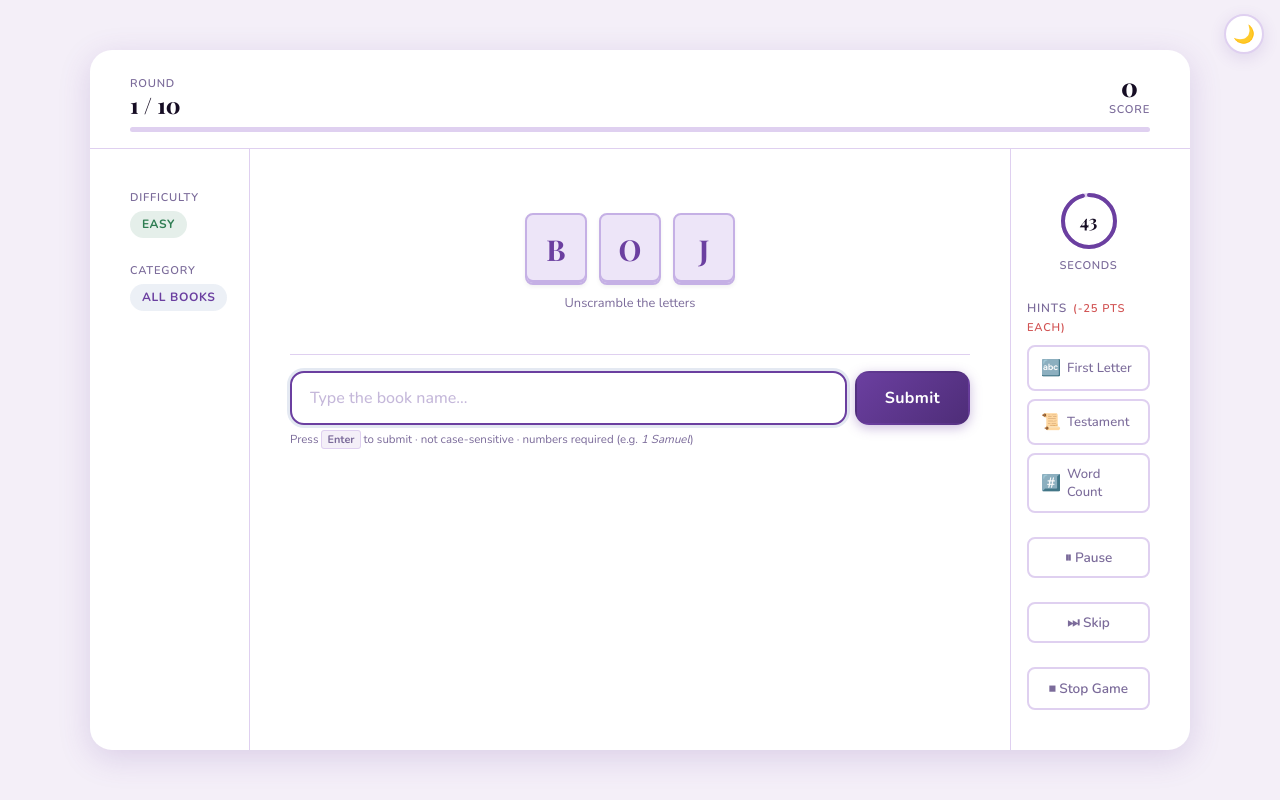
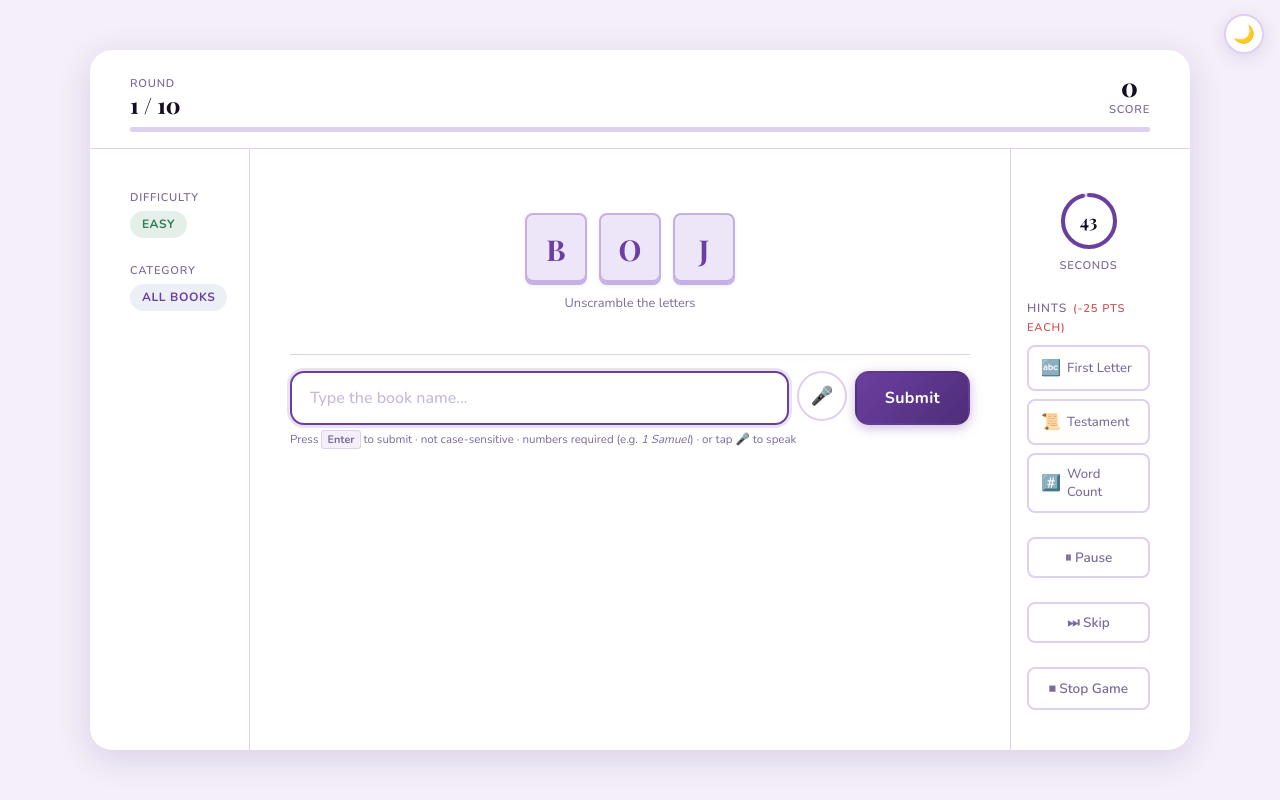
Before and after one commit to osx200/bible_scramble_game, a React (Vite) app: page / in a window 1280 px wide. Both pictures are taken after a click on the button "Start Game". Built offline with nearby package versions, Linux system fonts and the light colour scheme.

Commit message:
Https setup

```diff
--- a/docker-compose.yml
+++ b/docker-compose.yml
@@ -2,5 +2,5 @@ services:
   bible-scramble:
     build: .
     ports:
-      - "8080:80"
+      - "127.0.0.1:8080:80"
     restart: unless-stopped
--- a/src/components/AnswerInput/AnswerInput.jsx
+++ b/src/components/AnswerInput/AnswerInput.jsx
@@ -1,22 +1,22 @@
 import { useState, useRef, useEffect } from 'react'
-import { useGame } from '../../context/GameContext.jsx'
+import { useVoiceInput } from '../../hooks/useVoiceInput.js'
 import Button from '../shared/Button.jsx'
 import styles from './AnswerInput.module.css'
 
 export default function AnswerInput({ roundKey, onSubmit, disabled }) {
-  const [value, setValue] = useState('')
-  const [shaking, setShaking] = useState(false)
-  const inputRef = useRef(null)
+  const [value, setValue]       = useState('')
+  const [shaking, setShaking]   = useState(false)
+  const inputRef                = useRef(null)
 
-  // Auto-focus on mount and on each new round
+  // Reset + focus on each new round
   useEffect(() => {
     setValue('')
     if (!disabled) inputRef.current?.focus()
   }, [roundKey])
 
-  function handleSubmit() {
+  function handleSubmit(answer) {
     if (disabled) return
-    const trimmed = value.trim()
+    const trimmed = (answer ?? value).trim()
     if (!trimmed) {
       setShaking(true)
       setTimeout(() => setShaking(false), 450)
@@ -30,6 +30,21 @@ export default function AnswerInput({ roundKey, onSubmit, disabled }) {
     if (e.key === 'Enter') handleSubmit()
   }
 
+  // Voice — auto-submit when recognised
+  const { supported: voiceSupported, listening, error: voiceError, start, stop } = useVoiceInput({
+    onResult: (transcript) => {
+      setValue(transcript)
+      // Small delay so user sees what was heard before submitting
+      setTimeout(() => handleSubmit(transcript), 400)
+    },
+  })
+
+  const micTitle = listening
+    ? 'Listening… click to cancel'
+    : voiceError === 'not-allowed'
+    ? 'Microphone permission denied'
+    : 'Click to speak your answer'
+
   return (
     <div className={styles.container}>
       <div className={styles.wrapper}>
@@ -37,7 +52,7 @@ export default function AnswerInput({ roundKey, onSubmit, disabled }) {
           ref={inputRef}
           type="text"
           className={`${styles.input} ${shaking ? styles.shake : ''}`}
-          placeholder="Type the book name..."
+          placeholder={listening ? 'Listening…' : 'Type the book name…'}
           value={value}
           onChange={(e) => setValue(e.target.value)}
           onKeyDown={handleKeyDown}
@@ -45,15 +60,45 @@ export default function AnswerInput({ roundKey, onSubmit, disabled }) {
           autoCorrect="off"
           autoCapitalize="off"
           spellCheck={false}
-          disabled={disabled}
+          disabled={disabled || listening}
         />
-        <Button onClick={handleSubmit} className={styles.submitBtn} disabled={disabled}>
+
+        {/* Mic button — always visible; disabled with tooltip when unsupported */}
+        <button
+          className={`${styles.micBtn} ${listening ? styles.micListening : ''} ${voiceError === 'not-allowed' ? styles.micDenied : ''} ${!voiceSupported ? styles.micUnsupported : ''}`}
+          onClick={listening ? stop : start}
+          disabled={disabled || !voiceSupported}
+          title={!voiceSupported ? 'Voice input not supported in this browser (try Chrome or Edge)' : micTitle}
+          aria-label={!voiceSupported ? 'Voice input not supported' : micTitle}
+          type="button"
+        >
+          {listening ? '⏹' : voiceError === 'not-allowed' ? '🚫' : '🎤'}
+        </button>
+
+        <Button onClick={() => handleSubmit()} className={styles.submitBtn} disabled={disabled || listening}>
           Submit
         </Button>
       </div>
-      <p className={styles.hint}>
-        Press <kbd className={styles.kbd}>Enter</kbd> to submit · not case-sensitive · numbers required (e.g. <em>1 Samuel</em>)
-      </p>
+
+      {/* Status / hint row */}
+      {listening ? (
+        <p className={styles.voiceStatus}>
+          <span className={styles.voiceDot} /> Say the name of the Bible book…
+        </p>
+      ) : voiceError && voiceError !== 'aborted' ? (
+        <p className={styles.voiceError}>
+          {voiceError === 'not-allowed'
+            ? 'Microphone access denied — please allow it in your browser settings.'
+            : voiceError === 'no-speech'
+            ? 'No speech detected — try again.'
+            : `Voice error: ${voiceError}`}
+        </p>
+      ) : (
+        <p className={styles.hint}>
+          Press <kbd className={styles.kbd}>Enter</kbd> to submit · not case-sensitive · numbers required (e.g. <em>1 Samuel</em>)
+          {voiceSupported ? <span> · or tap 🎤 to speak</span> : <span> · 🎤 requires Chrome or Edge</span>}
+        </p>
+      )}
     </div>
   )
 }
--- a/src/components/AnswerInput/AnswerInput.module.css
+++ b/src/components/AnswerInput/AnswerInput.module.css
@@ -28,7 +28,7 @@
 
 .input:focus {
   border-color: var(--color-primary);
-  box-shadow: 0 0 0 3px rgba(74, 111, 165, 0.15);
+  box-shadow: 0 0 0 3px rgba(107, 63, 160, 0.15);
 }
 
 .input.shake {
@@ -36,10 +36,65 @@
   border-color: var(--color-danger);
 }
 
+.input:disabled {
+  opacity: 0.7;
+}
+
+/* ── Mic button ── */
+.micBtn {
+  flex-shrink: 0;
+  width: 50px;
+  height: 50px;
+  border-radius: 50%;
+  border: 2px solid var(--color-border);
+  background: var(--color-card);
+  font-size: 1.15rem;
+  display: flex;
+  align-items: center;
+  justify-content: center;
+  cursor: pointer;
+  transition: all var(--transition-fast);
+}
+
+.micBtn:hover:not(:disabled) {
+  border-color: var(--color-primary);
+  background: rgba(107, 63, 160, 0.06);
+  transform: scale(1.05);
+}
+
+.micBtn:disabled {
+  opacity: 0.4;
+  cursor: not-allowed;
+}
+
+.micBtn.micListening {
+  border-color: var(--color-danger);
+  background: rgba(198, 40, 40, 0.08);
+  animation: micPulse 1.2s ease-in-out infinite;
+}
+
+.micBtn.micDenied {
+  border-color: var(--color-text-light);
+  opacity: 0.5;
+  cursor: default;
+}
+
+.micBtn.micUnsupported {
+  opacity: 0.35;
+  cursor: not-allowed;
+}
+
+@keyframes micPulse {
+  0%, 100% { box-shadow: 0 0 0 0 rgba(198, 40, 40, 0.5); }
+  50%       { box-shadow: 0 0 0 10px rgba(198, 40, 40, 0); }
+}
+
+/* ── Submit button ── */
 .submitBtn {
   flex-shrink: 0;
 }
 
+/* ── Hint / status text ── */
 .hint {
   font-size: 0.72rem;
   color: var(--color-text-muted);
@@ -56,6 +111,30 @@
   padding: 1px 5px;
 }
 
+.voiceStatus {
+  display: flex;
+  align-items: center;
+  gap: 6px;
+  font-size: 0.78rem;
+  font-weight: 600;
+  color: var(--color-danger);
+}
+
+.voiceDot {
+  width: 8px;
+  height: 8px;
+  border-radius: 50%;
+  background: var(--color-danger);
+  animation: micPulse 1.2s ease-in-out infinite;
+  flex-shrink: 0;
+}
+
+.voiceError {
+  font-size: 0.74rem;
+  color: var(--color-danger);
+  line-height: 1.4;
+}
+
 @media (max-width: 400px) {
   .wrapper {
     flex-direction: column;
@@ -64,4 +143,10 @@
   .input {
     padding: 12px 14px;
   }
+
+  .micBtn {
+    width: 44px;
+    height: 44px;
+    align-self: flex-end;
+  }
 }
--- /dev/null
+++ b/src/hooks/useVoiceInput.js
@@ -0,0 +1,68 @@
+import { useState, useEffect, useRef } from 'react'
+
+/**
+ * Wraps the Web Speech API (SpeechRecognition).
+ * Returns { supported, listening, error, start, stop }.
+ * onResult(transcript) is called when speech is recognised.
+ */
+export function useVoiceInput({ onResult }) {
+  const [supported, setSupported] = useState(false)
+  const [listening, setListening] = useState(false)
+  const [error, setError]         = useState(null)
+  const recognitionRef            = useRef(null)
+
+  useEffect(() => {
+    const SR = window.SpeechRecognition || window.webkitSpeechRecognition
+    if (!SR) return  // Firefox and other unsupported browsers
+
+    setSupported(true)
+
+    const rec = new SR()
+    rec.continuous      = false
+    rec.interimResults  = false
+    rec.lang            = 'en-US'
+    rec.maxAlternatives = 3
+
+    rec.onresult = (event) => {
+      const transcripts = []
+      for (let i = 0; i < event.results.length; i++) {
+        for (let j = 0; j < event.results[i].length; j++) {
+          transcripts.push(event.results[i][j].transcript.trim())
+        }
+      }
+      setListening(false)
+      setError(null)
+      if (transcripts.length > 0) onResult(transcripts[0])
+    }
+
+    rec.onerror = (event) => {
+      setListening(false)
+      if (event.error !== 'aborted') setError(event.error)
+    }
+
+    rec.onend = () => setListening(false)
+
+    recognitionRef.current = rec
+    return () => rec.abort()
+  }, []) // eslint-disable-line react-hooks/exhaustive-deps
+
+  function start() {
+    if (!recognitionRef.current || listening) return
+    setError(null)
+    try {
+      recognitionRef.current.start()
+      setListening(true)
+    } catch {
+      // recognition already started — ignore
+    }
+  }
+
+  function stop() {
+    if (recognitionRef.current && listening) {
+      recognitionRef.current.stop()
+      setListening(false)
+    }
+  }
+
+  return { supported, listening, error, start, stop }
+}
```
Also changed, not shown: 5 other files (tests, documents, lock files or other folders).
